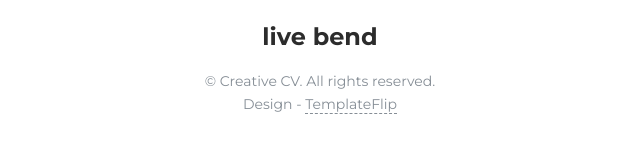
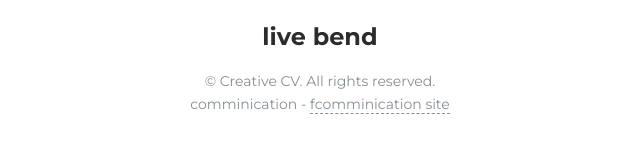
Before and after one commit to dohamarchiche/cv, a plain HTML site: page index.html in a window 1280 px wide. Shown: the part 5257-5409 px from the top of the page, 320-960 px from the left. Drawn offline with Linux system fonts and the light colour scheme.

Commit message:
Update index.html

```diff
--- a/index.html
+++ b/index.html
@@ -526,7 +526,7 @@
       <div class="container text-center"><a class="cc-facebook btn btn-link" href="#"><i class="fa fa-facebook fa-2x " aria-hidden="true"></i></a><a class="cc-twitter btn btn-link " href="#"><i class="fa fa-twitter fa-2x " aria-hidden="true"></i></a><a class="cc-google-plus btn btn-link" href="#"><i class="fa fa-google-plus fa-2x" aria-hidden="true"></i></a><a class="cc-instagram btn btn-link" href="#"><i class="fa fa-instagram fa-2x " aria-hidden="true"></i></a></div>
       <div class="h4 title text-center">live bend</div>
       <div class="text-center text-muted">
-        <p>&copy; Creative CV. All rights reserved.<br>Design - <a class="credit" href="https://templateflip.com" target="_blank">TemplateFlip</a></p>
+        <p>&copy; Creative CV. All rights reserved.<br>comminication - <a class="credit" href="https://templateflip.com" target="_blank">fcomminication site</a></p>
       </div>
     </footer>
     <script src="js/core/jquery.3.2.1.min.js?ver=1.1.0"></script>
```
